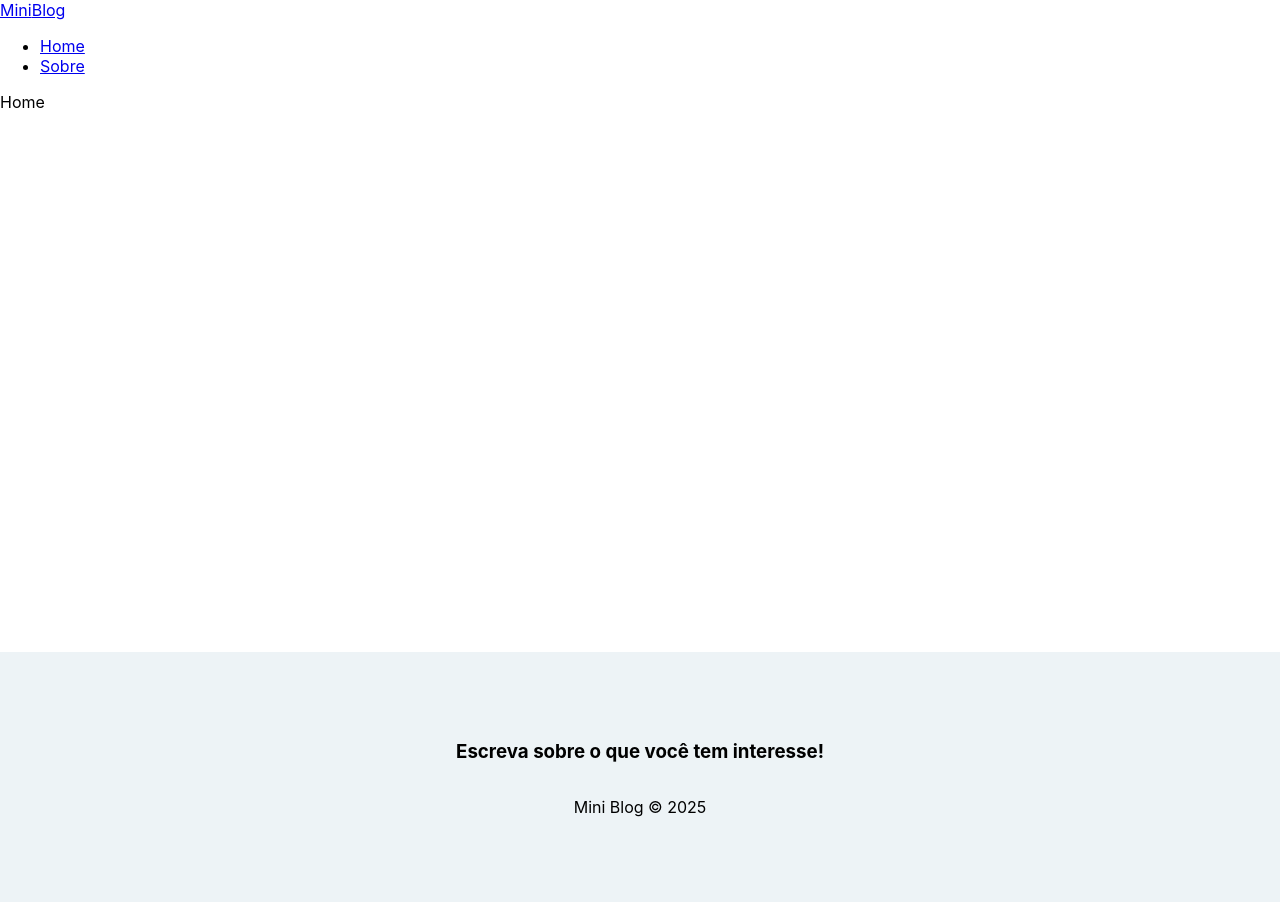
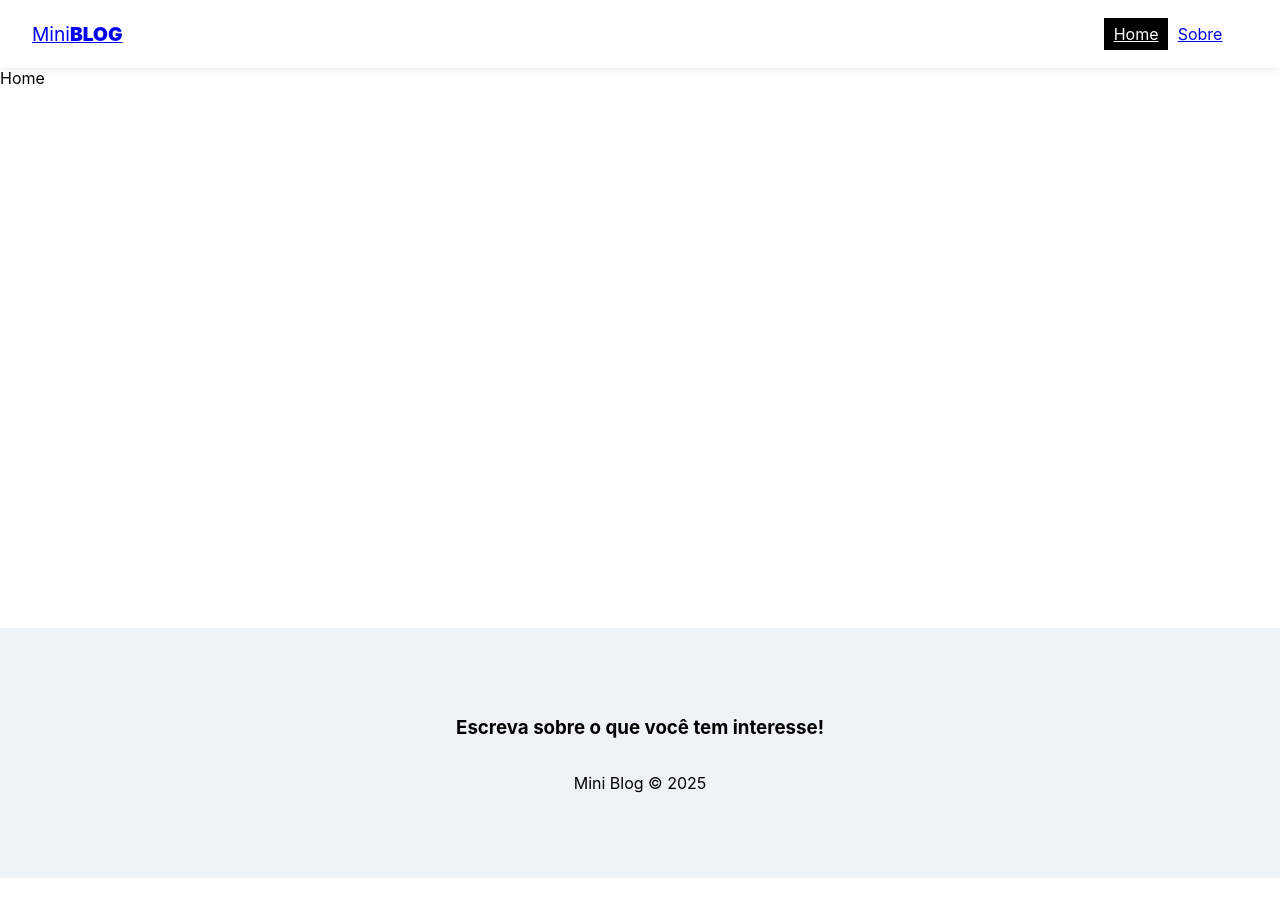
Before and after one commit to Allex-tek/miniblog, a React (Create React App) app in the folder miniblog/: page / in a window 1280 px wide. After the commit the page ends 878 px from the top, so only its background shows below. Built offline with nearby package versions, Linux system fonts and the light colour scheme.

Commit message:
estilo menu (navbar)

```diff
--- a/miniblog/src/components/Navbar.js
+++ b/miniblog/src/components/Navbar.js
@@ -5,16 +5,20 @@
 
 const Navbar = () => {
   return (
-    <nav>
-        <NavLink to="/" >
+    <nav className={styles.navbar} >
+        <NavLink to="/" className={styles.brand}>
             Mini<span>Blog</span>
         </NavLink>
-        <ul>
+        <ul className={styles.links_list}>
             <li>
-                <NavLink to="/">Home</NavLink>
+                <NavLink to="/" className={
+                    ({isActive}) => (isActive ? styles.active : "")
+                }>Home</NavLink>
             </li>
             <li>
-                <NavLink to="/about">Sobre</NavLink>
+                <NavLink to="/about" className={
+                    ({isActive}) => (isActive ? styles.active : "")
+                }>Sobre</NavLink>
             </li>
         </ul>
     </nav>
--- a/miniblog/src/components/Navbar.module.css
+++ b/miniblog/src/components/Navbar.module.css
@@ -0,0 +1,34 @@
+.navbar {
+    display: flex;
+    box-shadow: rgba(0, 0, 0, .15) 0px -2px 10px 0px;
+    justify-content: space-between;
+    align-items: center;
+    padding: .5em 2em;
+}
+
+.brand {
+    font-size: 1.2em;
+}
+
+.brand span {
+    font-weight: 900;
+    text-transform: uppercase;
+}
+
+.links_list {
+    display: flex;
+    list-style: none;
+}
+
+.links_list {
+    margin-right: 1em;
+}
+
+.links_list li a {
+    padding: .4em .6em;
+}
+
+.active {
+    background-color: #000;
+    color: #fff;
+}
```
